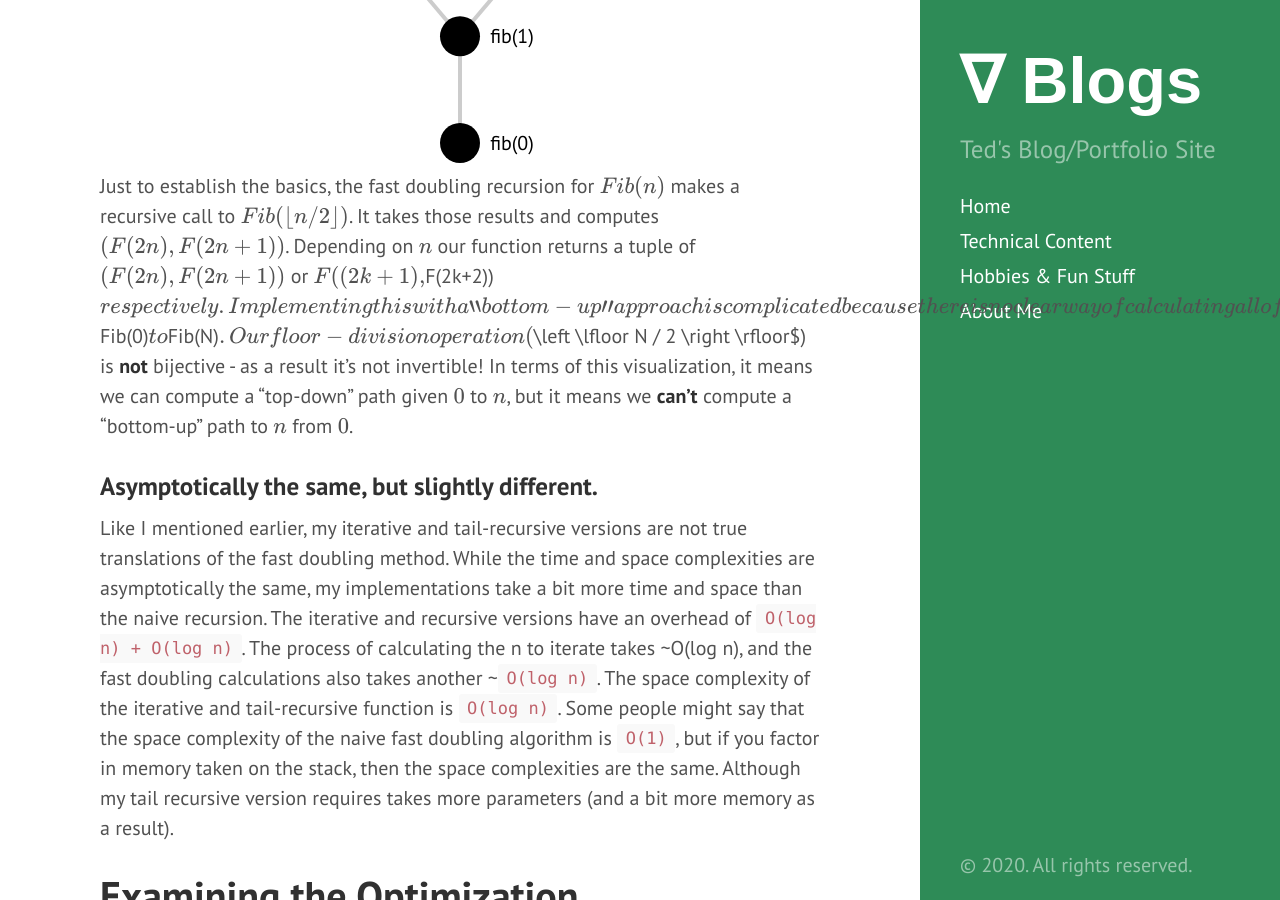
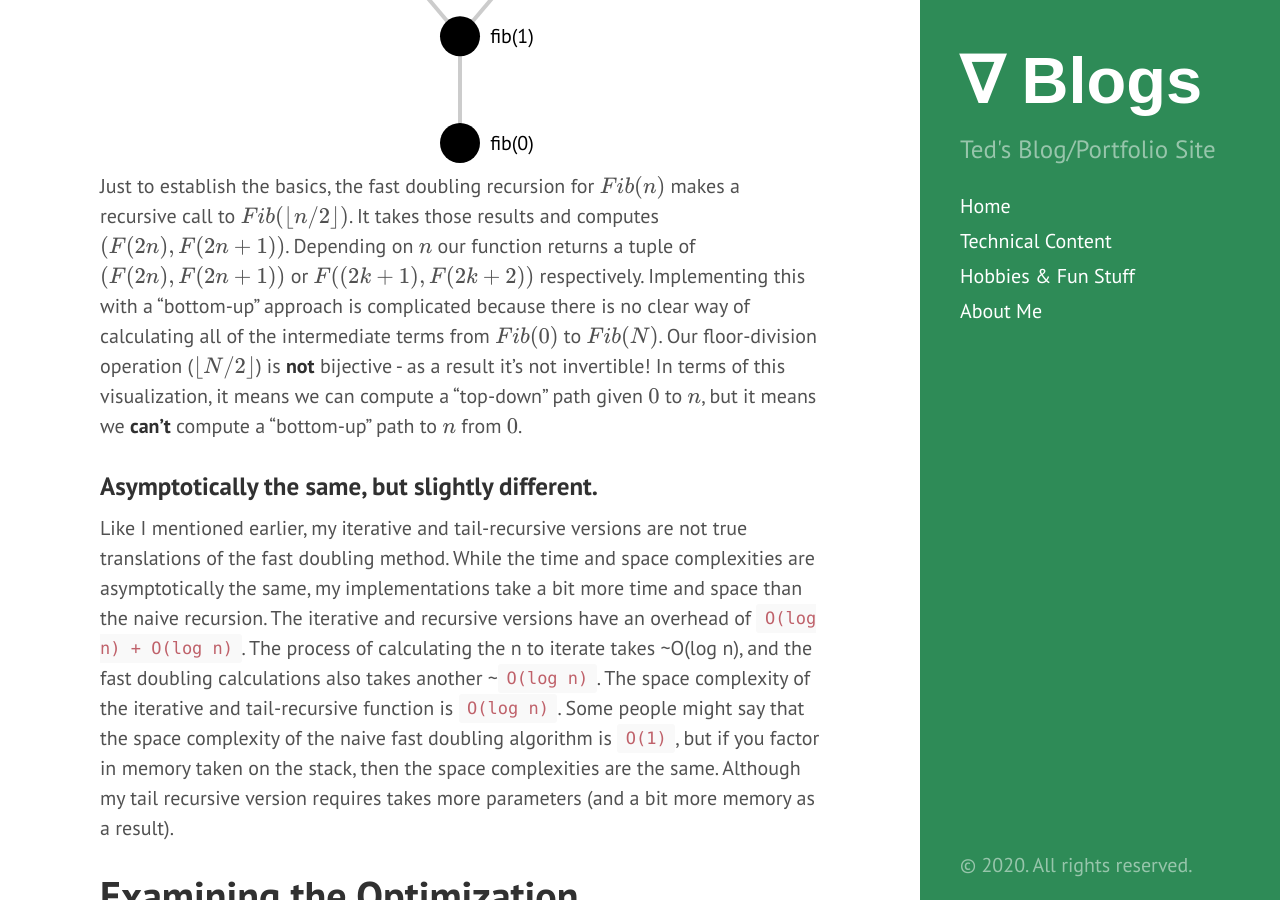
Before and after one commit to tedkim97/tedkim97.github.io, a Jekyll site: the page built from _posts/2020-12-27-fibonacci_fde_variations.md, in a window 1280 px wide and 900 px high, scrolled down 7465 px. Built offline with Jekyll 4.4.1, drawn with Linux system fonts in a browser that asks for light colours; formulas are drawn with MathJax 3.

Commit message:
latex incorrect formatting

```diff
--- a/_posts/2020-12-27-fibonacci_fde_variations.md
+++ b/_posts/2020-12-27-fibonacci_fde_variations.md
@@ -196,7 +196,7 @@ Creating an iterative or tail recursive version of the `O(n)` Fibonacci sequence
 
 {% include fib_fd_vis.html %}
 
-Just to establish the basics, the fast doubling recursion for $Fib(n)$ makes a recursive call to $Fib(\left \lfloor n / 2 \right \rfloor)$. It takes those results and computes $(F(2n), F(2n+1))$. Depending on $n$ our function returns a tuple of $(F(2n), F(2n+1))$ or $F((2k+1), $F(2k+2))$ respectively. Implementing this with a "bottom-up" approach is complicated because there is no clear way of calculating all of the intermediate terms from $Fib(0)$ to $Fib(N)$. Our floor-division operation ($\left \lfloor N / 2 \right \rfloor$) is **not** bijective - as a result it's not invertible! In terms of this visualization, it means we can compute a "top-down" path given $0$ to $n$, but it means we **can't** compute a "bottom-up" path to $n$ from $0$.
+Just to establish the basics, the fast doubling recursion for $Fib(n)$ makes a recursive call to $Fib(\left \lfloor n / 2 \right \rfloor)$. It takes those results and computes $(F(2n), F(2n+1))$. Depending on $n$ our function returns a tuple of $(F(2n), F(2n+1))$ or $F((2k+1), F(2k+2))$ respectively. Implementing this with a "bottom-up" approach is complicated because there is no clear way of calculating all of the intermediate terms from $Fib(0)$ to $Fib(N)$. Our floor-division operation ($\left \lfloor N / 2 \right \rfloor$) is **not** bijective - as a result it's not invertible! In terms of this visualization, it means we can compute a "top-down" path given $0$ to $n$, but it means we **can't** compute a "bottom-up" path to $n$ from $0$.
 
 ### Asymptotically the same, but slightly different.
 Like I mentioned earlier, my iterative and tail-recursive versions are not true translations of the fast doubling method. While the time and space complexities are asymptotically the same, my implementations take a bit more time and space than the naive recursion. The iterative and recursive versions have an overhead of `O(log n) + O(log n)`. The process of calculating the n to iterate takes \~O(log n), and the fast doubling calculations also takes another \~`O(log n)`. The space complexity of the iterative and tail-recursive function is `O(log n)`. Some people might say that the space complexity of the naive fast doubling algorithm is `O(1)`, but if you factor in memory taken on the stack, then the space complexities are the same. Although my tail recursive version requires takes more parameters (and a bit more memory as a result).
```
